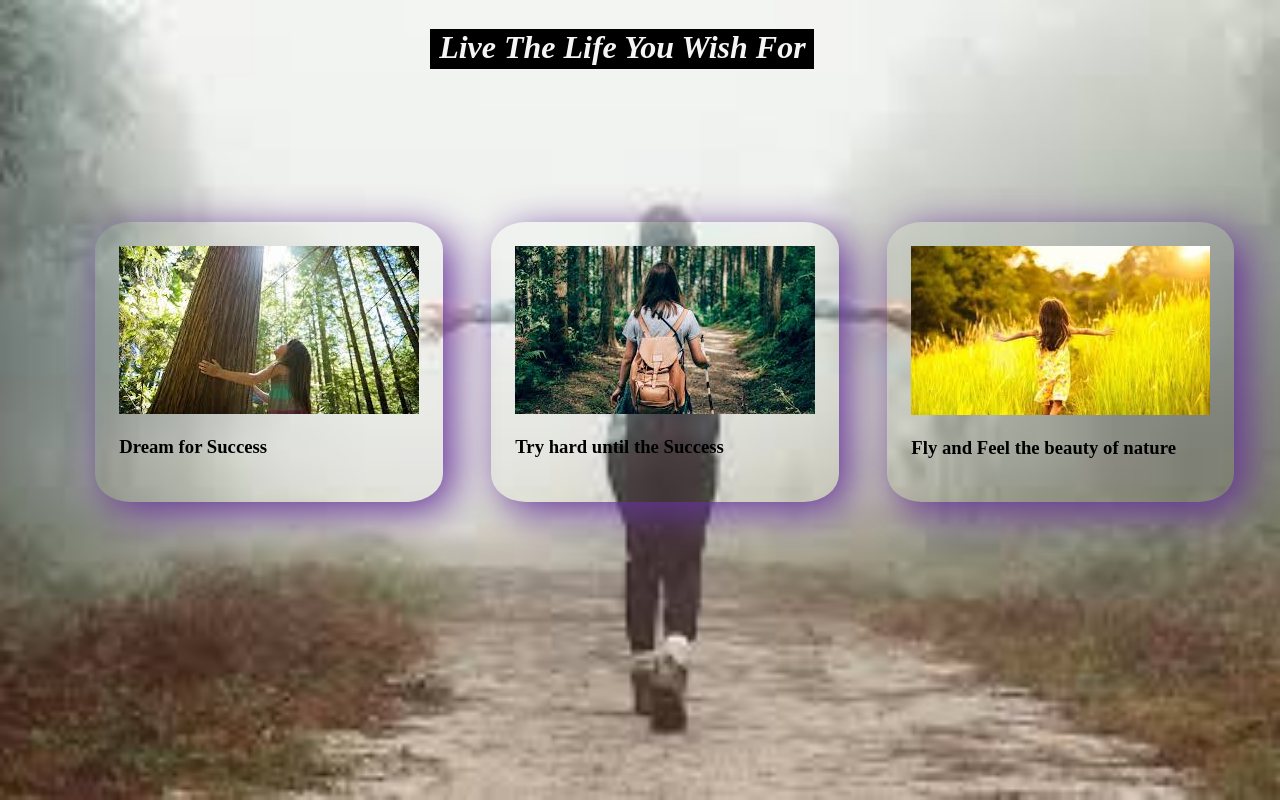
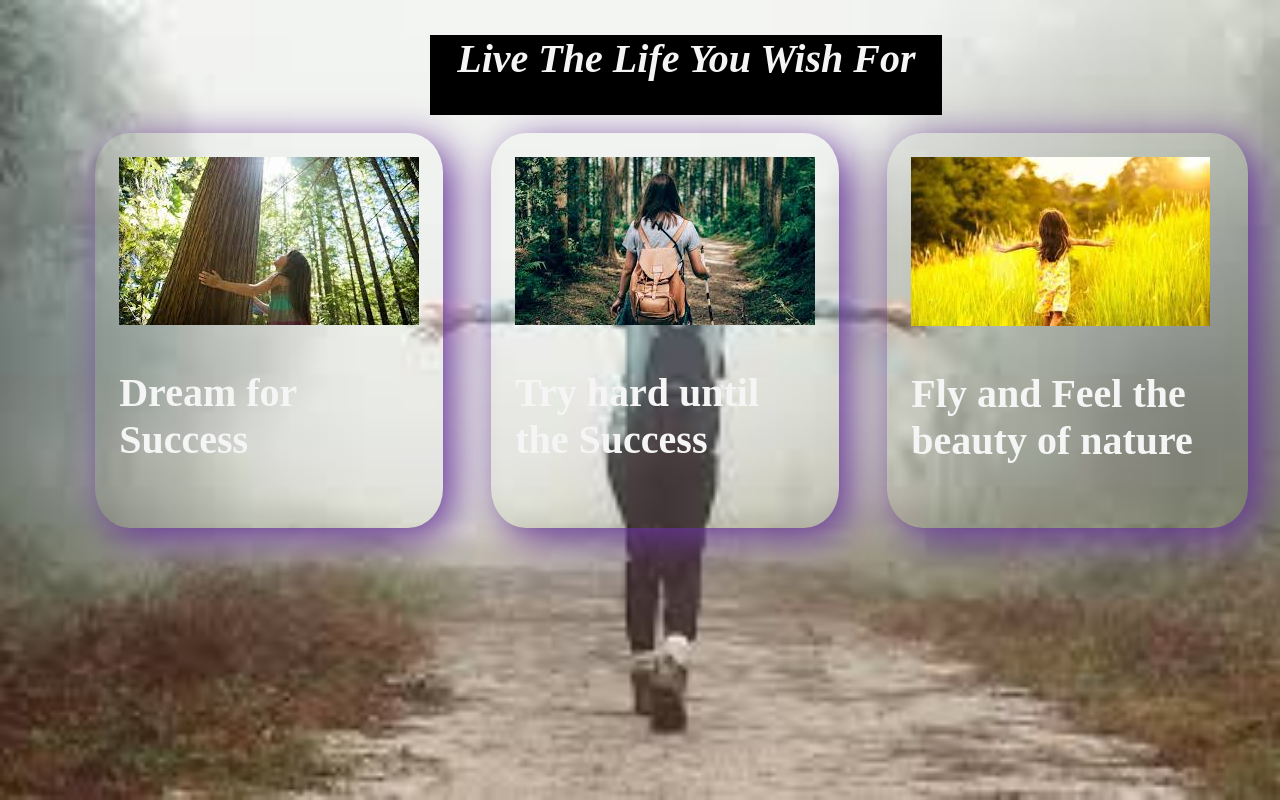
Before and after one commit to israt-ops/Pseudo, a plain HTML site: page index.html in a window 1280 px wide. In both pictures the pointer is over the element "Live The Life You Wish For". Drawn offline with Linux system fonts and the light colour scheme.

Commit message:
second commit

```diff
--- a/index.html
+++ b/index.html
@@ -17,16 +17,16 @@
         }
 #head:hover{
             background-color:black;
-            width: 30%;
-            height: 5%;
+            width: 40%;
+            height: 10%;
             color:whitesmoke;
             position: fixed;
             margin-left: 33%;
         }
         .wish:hover{
             background-color:whitesmoke;
-            width: 100%;
-            height: 20%;
+            width: 90%;
+            height: 30%;
             color: darkred;
             padding-left: 5%;
             padding-top: 2%;
--- a/style.css
+++ b/style.css
@@ -4,10 +4,11 @@
     text-shadow: darkslategrey;
     font-weight: 700;
     flex-direction: row-reverse;
+    font-size: 40px;
 }
 .middle{
     display: flex;
-    padding-top: 15%;
+    padding-top: 8%;
     padding-left: 5%;
 
 }
@@ -24,3 +25,7 @@
     border-radius: 10%;
 
 }
+.wish{
+    color:whitesmoke;
+    font-size: 40px;
+}
```
